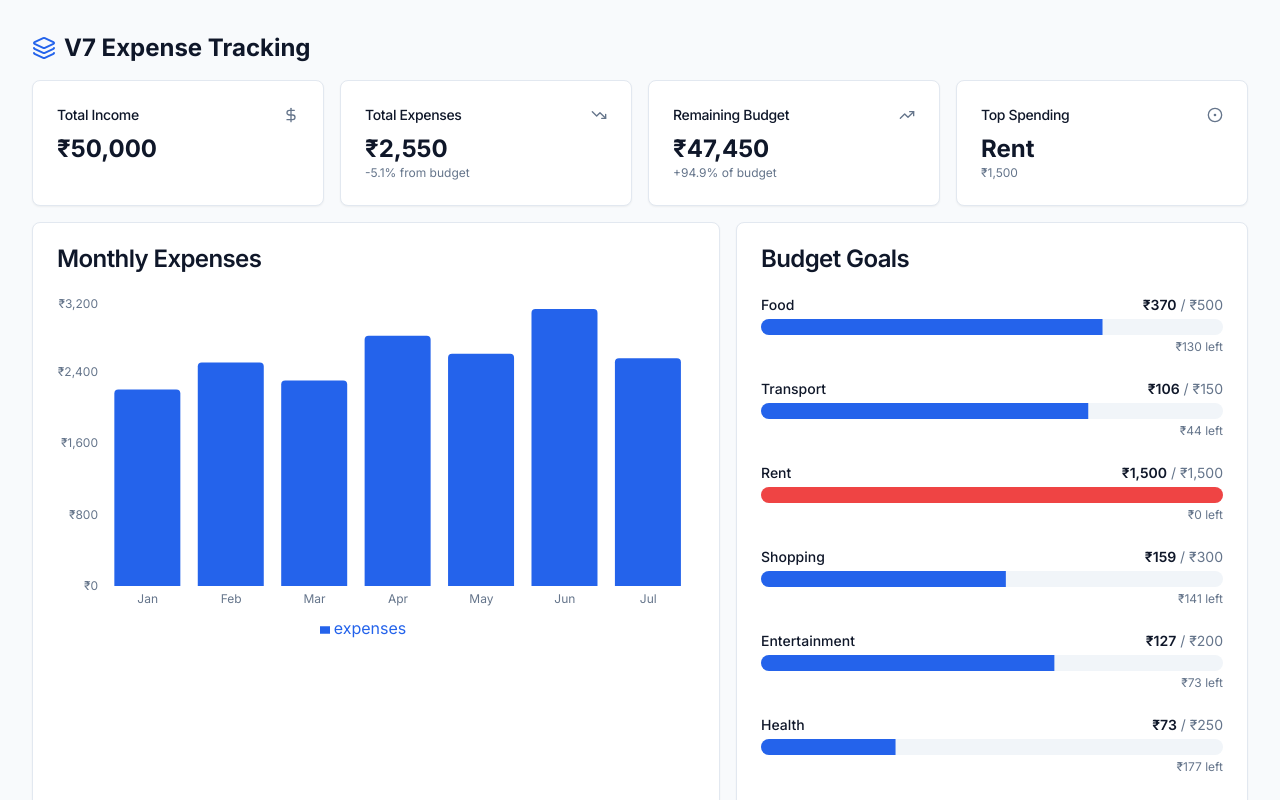
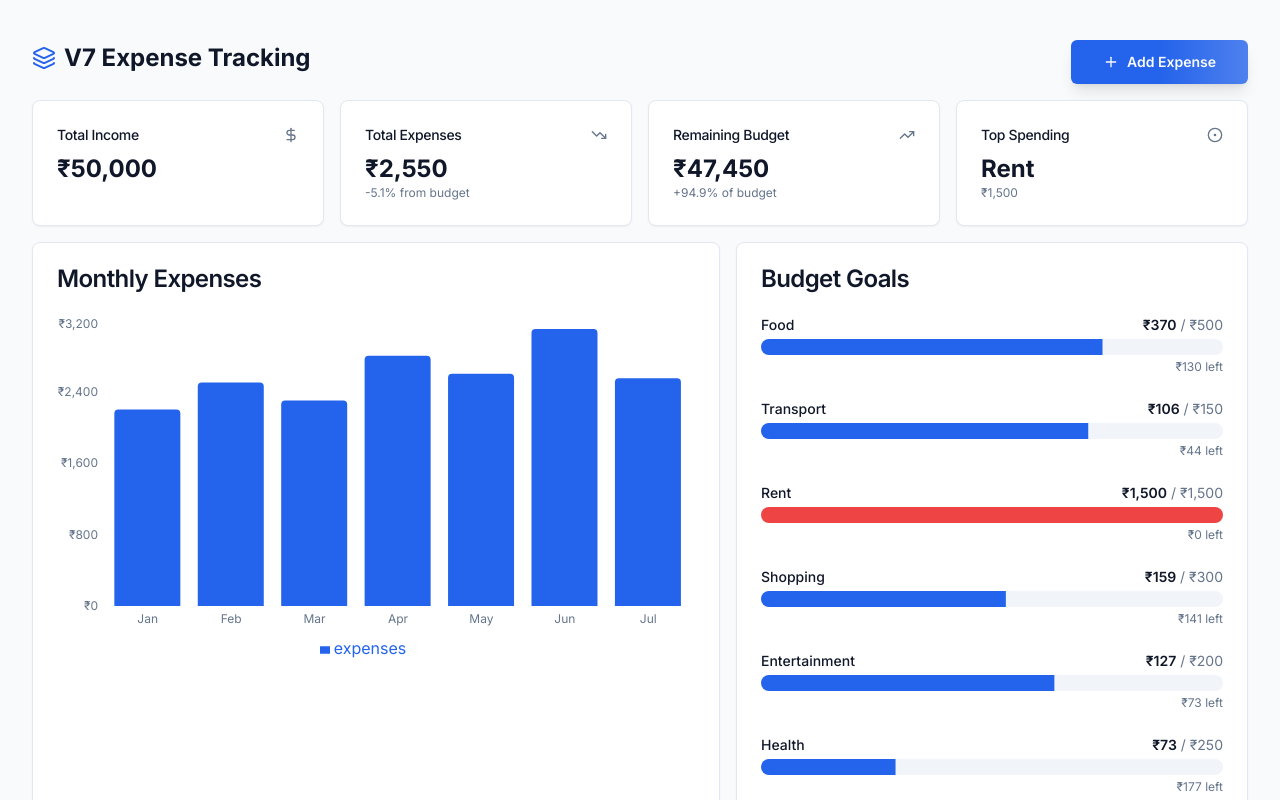
Before and after one commit to TheVaibhaw/v7-expense-tracking, a Next.js app: page /dashboard in a window 1280 px wide. Shown: the top 800 px of the page. Built offline with nearby package versions, Linux system fonts and the light colour scheme.

Commit message:
feat: Initialize Next.js root layout with metadata, global styles, `ExpenseProvider`, and `Toaster`.

```diff
--- a/src/app/layout.tsx
+++ b/src/app/layout.tsx
@@ -1,6 +1,7 @@
 import type {Metadata} from 'next';
 import './globals.css';
 import { Toaster } from "@/components/ui/toaster";
+import { ExpenseProvider } from "@/context/ExpenseContext";
 
 export const metadata: Metadata = {
   title: 'V7 Expense Tracking',
@@ -20,8 +21,10 @@ export default function RootLayout({
         <link href="https://fonts.googleapis.com/css2?family=Inter:wght@400;500;600;700&display=swap" rel="stylesheet" />
       </head>
       <body className="font-body antialiased">
-        {children}
-        <Toaster />
+        <ExpenseProvider>
+          {children}
+          <Toaster />
+        </ExpenseProvider>
       </body>
     </html>
   );
--- a/src/components/common/PageHeader.tsx
+++ b/src/components/common/PageHeader.tsx
@@ -1,9 +1,11 @@
 import Logo from '@/components/common/Logo';
+import AddExpenseButton from '@/components/expense/AddExpenseButton';
 
 const PageHeader = () => {
   return (
     <div className="flex items-center justify-between space-y-2 mb-4">
       <Logo />
+      <AddExpenseButton />
     </div>
   );
 };
```
